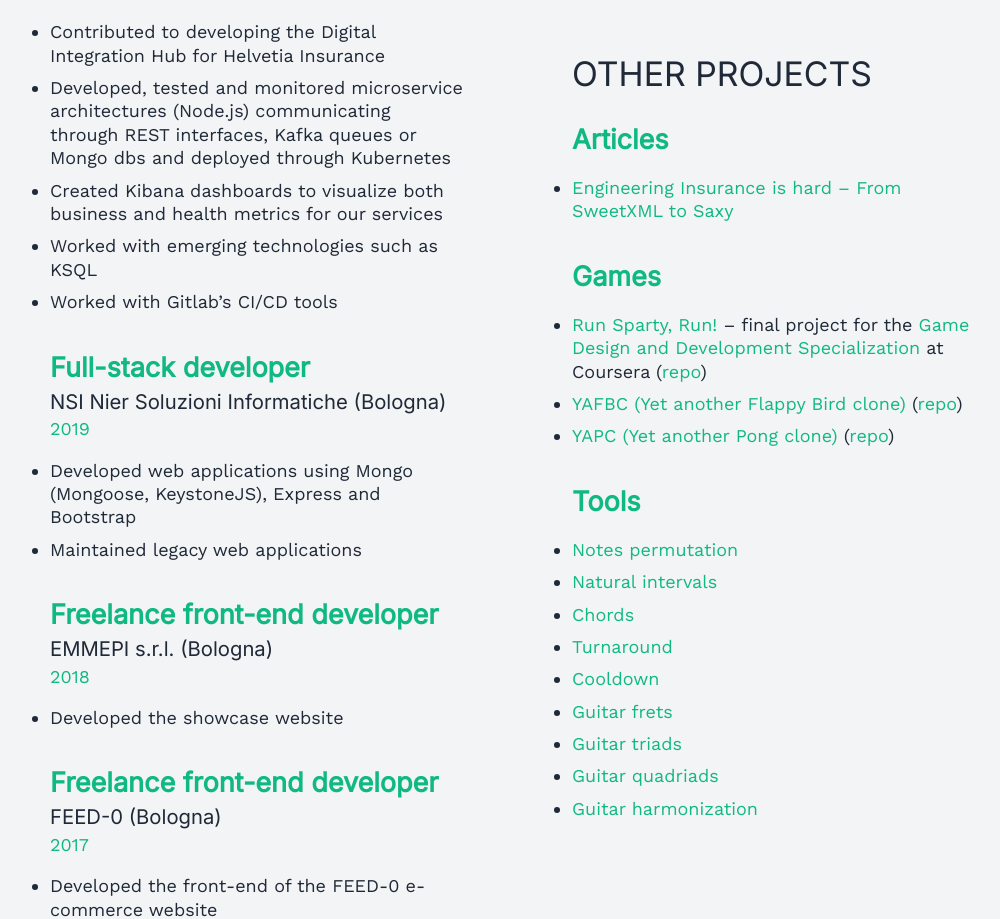
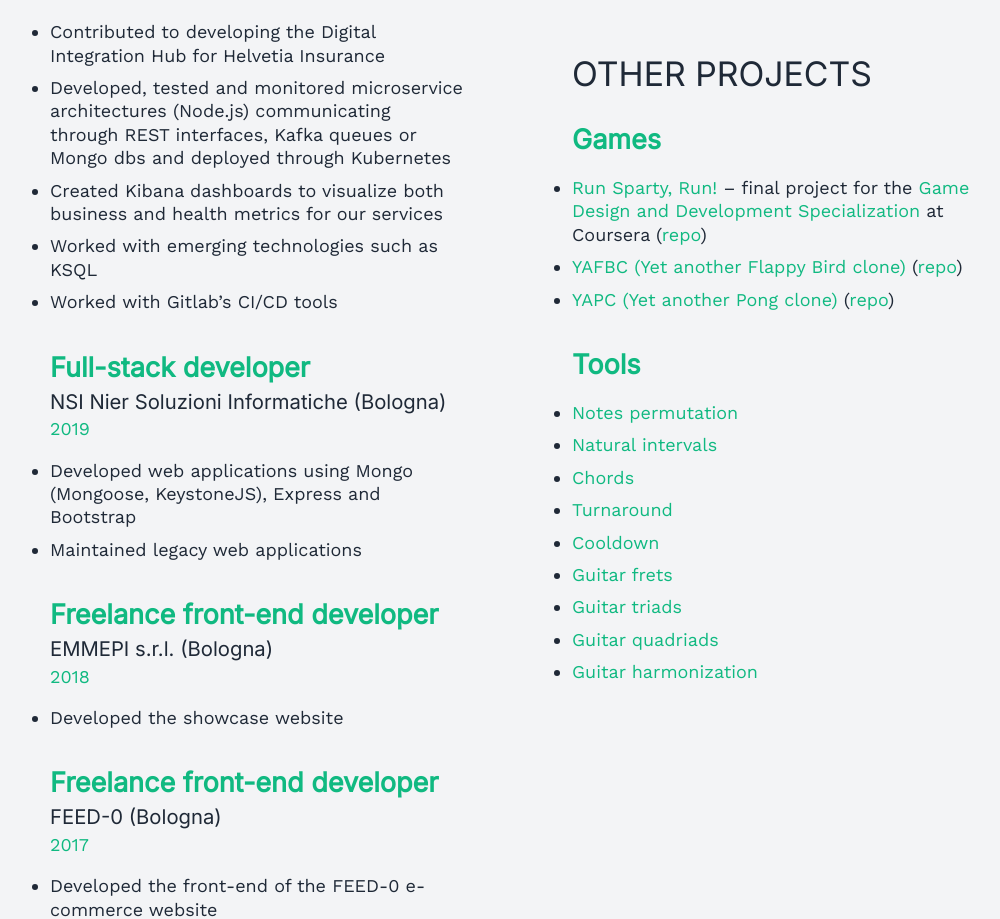
Before and after one commit to cpiemontese/cpiemontese.github.io, a Next.js app: page / in a window 1280 px wide. Shown: the part 1237-2156 px from the top of the page, without its empty margins (122-1122 px from the left). Built offline with nearby package versions, Linux system fonts and the light colour scheme.

Commit message:
chore: remove Articles section

```diff
--- a/pages/index.jsx
+++ b/pages/index.jsx
@@ -306,18 +306,6 @@ export default function IndexPage() {
                 ]}
               />
               <SectionTitle name={`${lang === EN ? 'Other projects' : 'Altri progetti'}`} />
-              <CVElement className="" lang={lang} title={lang === EN ? 'Articles' : 'Articoli'}>
-                <ul className="mt-4 mb-8 list-disc list-outside">
-                  <li>
-                    <a
-                      className="text-emerald-500 dark:text-emerald-400"
-                      href="https://inside.helloprima.com/insurance-is-hard-from-sweetxml-to-saxy"
-                    >
-                      Engineering Insurance is hard – From SweetXML to Saxy
-                    </a>
-                  </li>
-                </ul>
-              </CVElement>
               <CVElement className="" lang={lang} title={lang === EN ? 'Games' : 'Giochi'}>
                 <ul className="mt-4 mb-8 list-disc list-outside">
                   <li className="mb-2">
```
